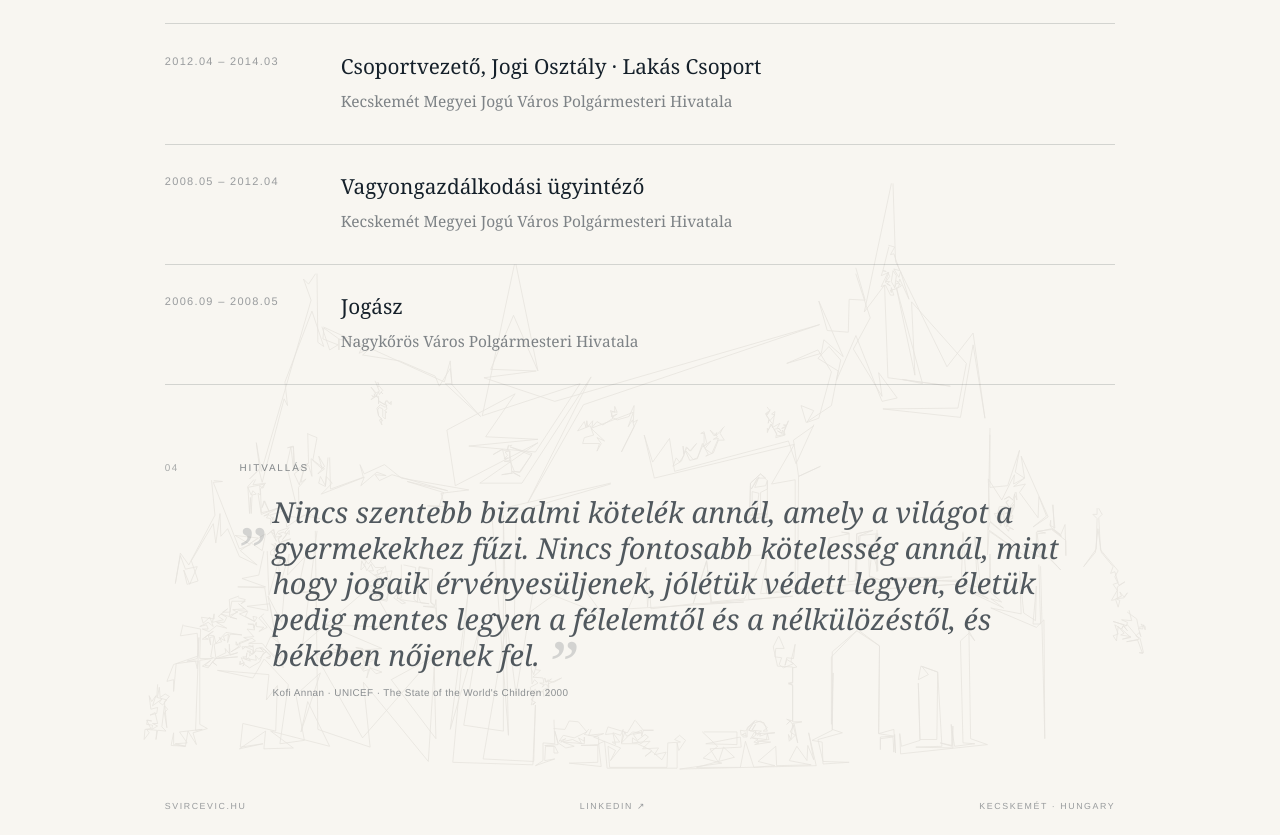
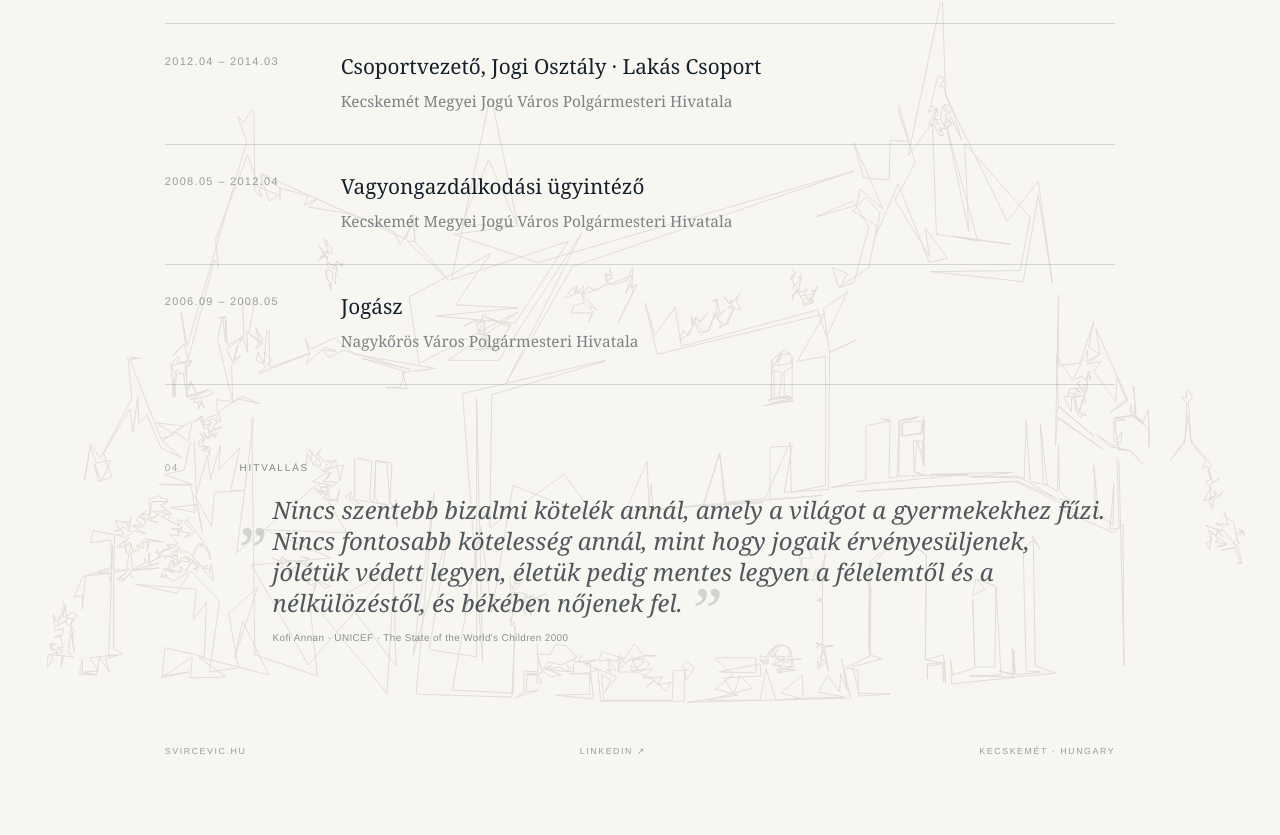
Before and after one commit to svircevicnikola/svircevic-hu, a Next.js app: page /agota in a window 1280 px wide. Shown: the part 2463-3298 px from the top of the page. After the commit the page ends 3244 px from the top, so only its background shows below. Built offline with nearby package versions, Linux system fonts and the light colour scheme.

Commit message:
Balance Agota closing quote and enlarge background illustration

```diff
--- a/app/globals.css
+++ b/app/globals.css
@@ -258,13 +258,14 @@ button { font: inherit; }
   content: "";
   position: absolute;
   z-index: 0;
-  left: calc((100% - 920px) / 2);
-  right: calc((100% - 920px) / 2);
+  left: 50%;
+  right: auto;
   bottom: 0;
-  width: auto;
-  height: min(68vw, 680px);
-  background: url("/images/kecskemet-townhall-line.svg") no-repeat right bottom / contain;
-  opacity: 0.14;
+  width: min(1100px, calc(100% - 24px));
+  height: min(78vw, 760px);
+  transform: translateX(-50%);
+  background: url("/images/kecskemet-townhall-line.svg") no-repeat center bottom / contain;
+  opacity: 0.20;
   mix-blend-mode: multiply;
   pointer-events: none;
 }
@@ -569,10 +570,10 @@ button { font: inherit; }
 }
 .agota-quote .quote-text {
   margin: 16px 0 0;
-  max-width: 860px;
+  max-width: 820px;
   font-family: Georgia, "Times New Roman", serif;
-  font-size: clamp(1.35rem, 2.05vw, 2.05rem);
-  line-height: 1.24;
+  font-size: clamp(1.2rem, 1.7vw, 1.55rem);
+  line-height: 1.3;
   font-style: italic;
   color: rgba(21,32,42,0.74);
 }
```
